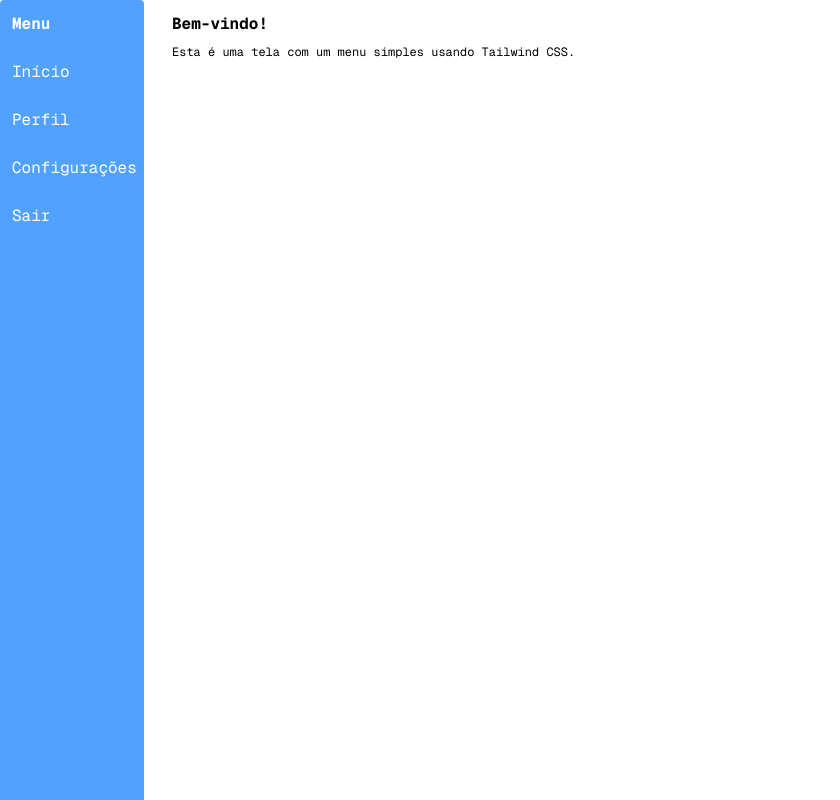
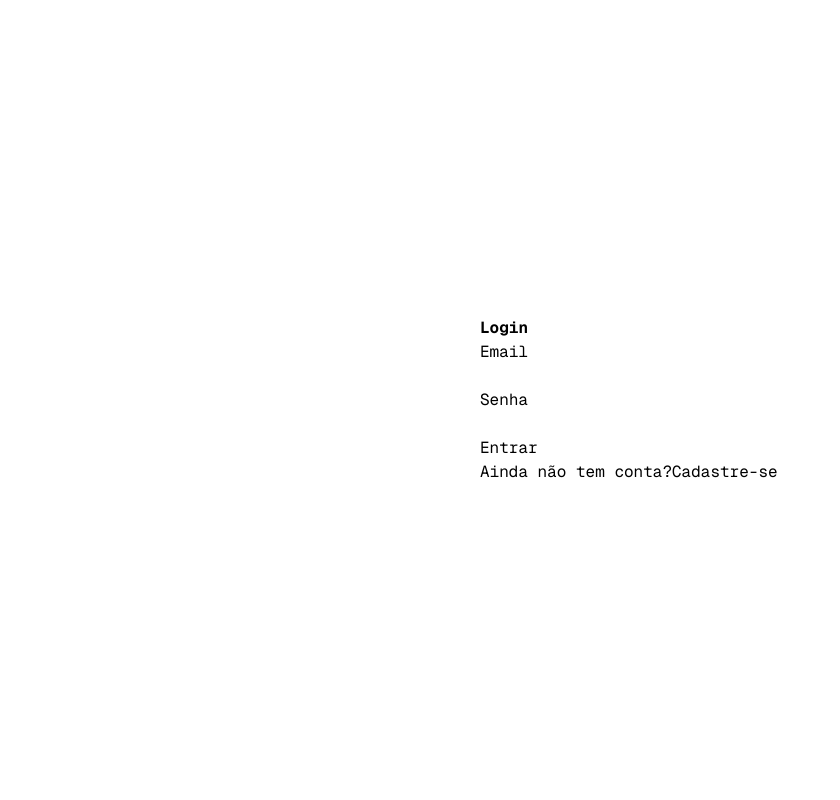
Before and after one commit to JosielSSoares/Exercicios-Curso-de-React-Nextjs-SENAC, a Next.js app in the folder my-app/: page / in a window 1280 px wide. Shown: the whole page, without its empty margins (0-840 px from the left). Built offline with nearby package versions, Linux system fonts and the light colour scheme.

Commit message:
update: Criado tela de login

```diff
--- a/my-app/app/globals.css
+++ b/my-app/app/globals.css
@@ -14,7 +14,7 @@
 
 @media (prefers-color-scheme: dark) {
   :root {
-    --background: #ffffff;
+    --background: rgb(185, 185, 185);
     --foreground: #ededed;
   }
 }
--- a/my-app/app/page.tsx
+++ b/my-app/app/page.tsx
@@ -1,10 +1,13 @@
 import MenuHorizontal from "@/componentes/menuHorizontal";
 import MenuVertical from "@/componentes/MenuVertical";
+import TeladeLogin from "@/componentes/TeladeLogin";
 
 export default function Index() {
   return (
     <div>
-      <MenuVertical/>
+      {/* <MenuVertical/>
+      <MenuHorizontal/> */}
+      <TeladeLogin/>
     </div>
   );
 }
--- /dev/null
+++ b/my-app/componentes/TeladeLogin.tsx
@@ -0,0 +1,28 @@
+export default function TeladeLogin(){
+    return(
+    <div className="space-y-6 font-mono h-screen flex justify-center items-center">
+        <div className= "bg-white text-black w-80">
+
+            <div className="">
+                <h4 className="font-bold">Login</h4>
+            </div>
+
+            <form className="">
+                <div>
+                    <div className="">Email</div>
+                    <input type="text"></input>
+                </div>
+
+                <div>
+                    <div className="">Senha</div>
+                    <input type="password"></input>
+                </div>
+            </form>
+
+            <button>Entrar</button>
+            <p>Ainda não tem conta?Cadastre-se</p>
+
+        </div>
+    </div>
+    );
+}
```
